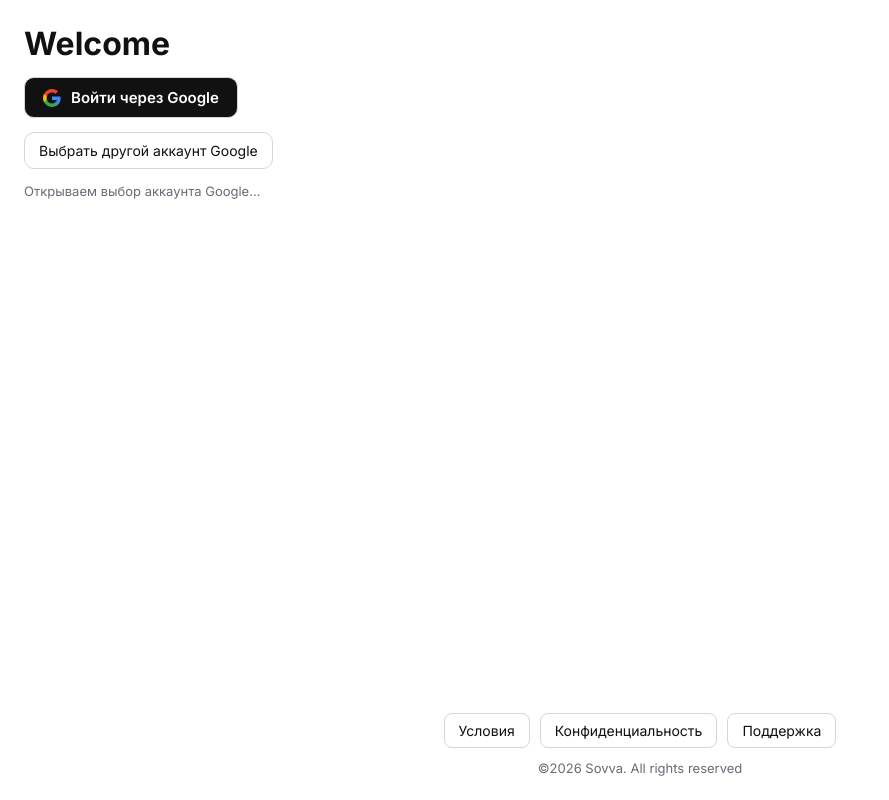
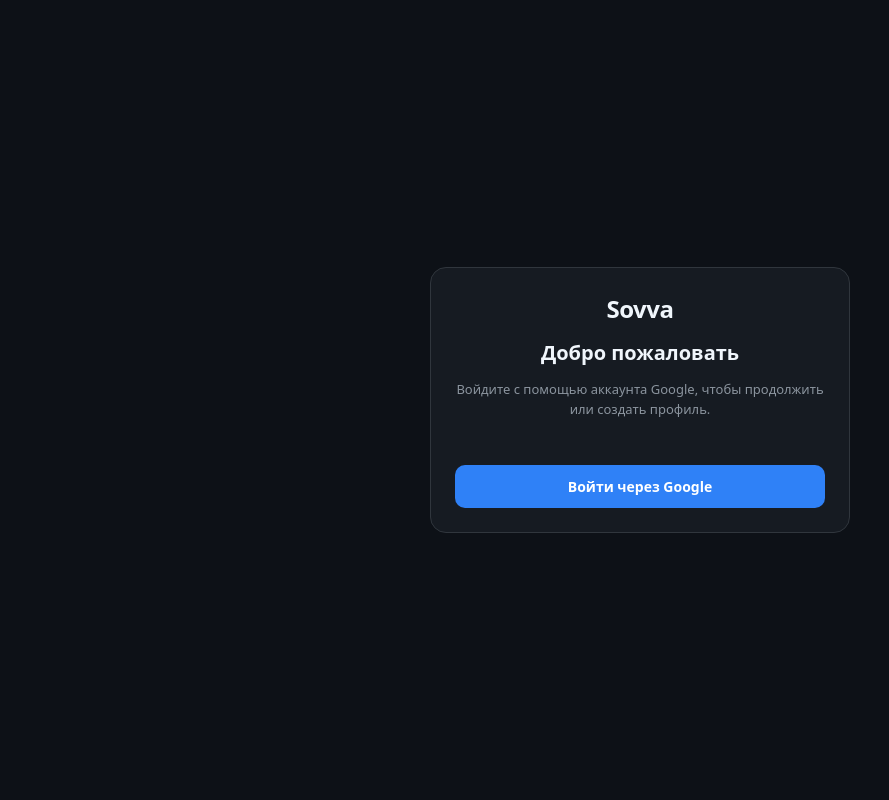
Before and after one commit to sovvabot/Sovva, a plain HTML site: page index.html in a window 1280 px wide. Both pictures are taken after a click on the button "Войти через Google". Shown: the whole page, without its empty margins (0-889 px from the left). Drawn offline with Linux system fonts and the light colour scheme; no server answers.

Commit message:
Update index.html

```diff
--- a/index.html
+++ b/index.html
@@ -3,170 +3,39 @@
 <head>
   <meta charset="UTF-8" />
   <meta name="viewport" content="width=device-width, initial-scale=1.0" />
-  <meta name="color-scheme" content="light dark" />
-  <title>Sovva</title>
-  <link rel="preconnect" href="https://fonts.googleapis.com" />
-  <link rel="preconnect" href="https://fonts.gstatic.com" crossorigin />
-  <link href="https://fonts.googleapis.com/css2?family=Inter:wght@400;600;700&display=swap" rel="stylesheet" />
+  <title>Sovva — Вход</title>
   <style>
-    :root {
-      --bg: #ffffff;
-      --text: #111111;
-      --muted: #656d76;
-      --border: #d0d7de;
-      --btn-bg: #111111;
-      --btn-text: #ffffff;
-    }
-    @media (prefers-color-scheme: dark) {
-      :root {
-        --bg: #0d1117;
-        --text: #f0f6fc;
-        --muted: #8b949e;
-        --border: #30363d;
-        --btn-bg: #f0f6fc;
-        --btn-text: #0d1117;
-      }
-    }
-    * { box-sizing: border-box; }
-    body {
-      font-family: 'Inter', sans-serif;
-      background-color: var(--bg);
-      color: var(--text);
-      margin: 0;
-      padding: 24px;
-      min-height: 100vh;
-      display: flex;
-      flex-direction: column;
-      justify-content: space-between;
-    }
-    main {
-      display: flex;
-      flex-direction: column;
-      align-items: flex-start;
-      gap: 14px;
-    }
-    h1 {
-      margin: 0;
-    }
-    .google-btn {
-      display: inline-flex;
-      align-items: center;
-      gap: 10px;
-      padding: 10px 18px;
-      border-radius: 10px;
-      border: 1px solid var(--border);
-      background-color: var(--btn-bg);
-      color: var(--btn-text);
-      font-family: inherit;
-      font-size: 15px;
-      font-weight: 600;
-      cursor: pointer;
-    }
-    .secondary-btn {
-      padding: 9px 14px;
-      border-radius: 10px;
-      border: 1px solid var(--border);
-      background: transparent;
-      color: var(--text);
-      font-family: inherit;
-      font-size: 14px;
-      font-weight: 500;
-      cursor: pointer;
-    }
-    .status-text {
-      font-size: 13px;
-      color: var(--muted);
-      margin: 0;
-      white-space: pre-line;
-    }
-    footer {
-      margin-top: 40px;
-      display: flex;
-      flex-direction: column;
-      align-items: center;
-      gap: 12px;
-      text-align: center;
-    }
-    .footer-links {
-      display: flex;
-      flex-wrap: wrap;
-      justify-content: center;
-      gap: 10px;
-    }
-    .footer-btn {
-      display: inline-block;
-      padding: 8px 14px;
-      border: 1px solid var(--border);
-      border-radius: 8px;
-      text-decoration: none;
-      color: inherit;
-      font-size: 14px;
-      font-weight: 500;
-    }
-    .copyright {
-      margin: 0;
-      font-size: 13px;
-      color: var(--muted);
-    }
+    :root { --bg:#0d1117; --card:#161b22; --text:#f0f6fc; --muted:#8b949e; --border:#30363d; --accent:#2f81f7; --accent-hover:#58a6ff; --danger:#f85149; }
+    * { box-sizing:border-box; font-family:system-ui,-apple-system,sans-serif; }
+    body { margin:0; min-height:100vh; padding:20px; background:var(--bg); color:var(--text); display:flex; justify-content:center; align-items:center; }
+    .card { width:100%; max-width:420px; background:var(--card); border:1px solid var(--border); border-radius:16px; padding:24px; display:flex; flex-direction:column; gap:14px; text-align:center; }
+    .brand { font-size:24px; font-weight:700; letter-spacing:-0.02em; }
+    h1 { margin:0; font-size:20px; }
+    p { margin:0; font-size:13px; color:var(--muted); line-height:1.5; }
+    .btn-google { width:100%; padding:12px 14px; border-radius:10px; border:none; background:var(--accent); color:#fff; font-size:14px; font-weight:600; cursor:pointer; }
+    .btn-google:hover { background:var(--accent-hover); }
+    .err { color:var(--danger); font-size:13px; min-height:18px; }
   </style>
 </head>
 <body>
-  <main>
-    <h1 id="welcome">Welcome</h1>
-
-    <button id="loginBtn" class="google-btn" type="button">
-      <svg width="18" height="18" viewBox="0 0 24 24" aria-hidden="true">
-        <path fill="#4285F4" d="M23.49 12.27c0-.79-.07-1.54-.19-2.27H12v4.51h6.47c-.29 1.48-1.14 2.73-2.4 3.58v3h3.86c2.26-2.09 3.56-5.17 3.56-8.82z"/>
-        <path fill="#34A853" d="M12 24c3.24 0 5.95-1.08 7.93-2.91l-3.86-3c-1.08.72-2.45 1.16-4.07 1.16-3.13 0-5.78-2.11-6.73-4.96H1.29v3.09C3.26 21.3 7.31 24 12 24z"/>
-        <path fill="#FBBC05" d="M5.27 14.29c-.25-.72-.38-1.49-.38-2.29s.14-1.57.38-2.29V6.62H1.29C.47 8.24 0 10.06 0 12s.47 3.76 1.29 5.38l3.98-3.09z"/>
-        <path fill="#EA4335" d="M12 4.75c1.77 0 3.35.61 4.6 1.8l3.42-3.42C17.95 1.19 15.24 0 12 0 7.31 0 3.26 2.7 1.29 6.62l3.98 3.09c.95-2.85 3.6-4.96 6.73-4.96z"/>
-      </svg>
-      <span>Войти через Google</span>
-    </button>
-
-    <button id="switchGoogleBtn" class="secondary-btn" type="button">
-      Выбрать другой аккаунт Google
-    </button>
-
-    <p id="statusText" class="status-text"></p>
+  <main class="card">
+    <div class="brand">Sovva</div>
+    <h1>Добро пожаловать</h1>
+    <p>Войдите с помощью аккаунта Google, чтобы продолжить или создать профиль.</p>
+    <div id="errMsg" class="err"></div>
+    <button id="googleLoginBtn" type="button" class="btn-google">Войти через Google</button>
   </main>
-
-  <footer>
-    <div class="footer-links">
-      <a class="footer-btn" href="./terms.html">Условия</a>
-      <a class="footer-btn" href="./privacy.html">Конфиденциальность</a>
-      <a class="footer-btn" href="./support.html">Поддержка</a>
-    </div>
-    <p class="copyright">©2026 Sovva. All rights reserved</p>
-  </footer>
-
-  <script>
-    const translations = {
-      ru: "Добро пожаловать",
-      en: "Welcome",
-      de: "Willkommen",
-      uk: "Ласкаво просимо",
-      zh: "欢迎",
-      pt: "Bem-vindo"
-    };
-    const shortLang = (navigator.language || "en").toLowerCase().split("-")[0];
-    document.documentElement.lang = translations[shortLang] ? shortLang : "en";
-    document.getElementById("welcome").textContent = translations[shortLang] || translations.en;
-  </script>
 
   <script type="module">
     import { initializeApp } from "https://www.gstatic.com/firebasejs/11.0.2/firebase-app.js";
     import {
       getAuth,
       GoogleAuthProvider,
-      signInWithPopup,
-      signOut
+      signInWithRedirect,
+      getRedirectResult,
+      onAuthStateChanged
     } from "https://www.gstatic.com/firebasejs/11.0.2/firebase-auth.js";
-    import {
-      getDatabase,
-      ref,
-      get
-    } from "https://www.gstatic.com/firebasejs/11.0.2/firebase-database.js";
+    import { getDatabase, ref, get } from "https://www.gstatic.com/firebasejs/11.0.2/firebase-database.js";
 
     const firebaseConfig = {
       apiKey: "AIzaSyCzok_zQsToh-OzGUBCK4Omx8IELOU9CC4",
@@ -182,63 +51,54 @@
     const auth = getAuth(app);
     const db = getDatabase(app);
     const provider = new GoogleAuthProvider();
-    provider.setCustomParameters({ prompt: "select_account" });
 
-    const loginBtn = document.getElementById("loginBtn");
-    const switchGoogleBtn = document.getElementById("switchGoogleBtn");
-    const statusText = document.getElementById("statusText");
+    const googleLoginBtn = document.getElementById("googleLoginBtn");
+    const errMsg = document.getElementById("errMsg");
+    let routingStarted = false;
 
-    function getWaitTimeText() {
-      const mins = Math.floor(Math.random() * (120 - 15 + 1)) + 15;
-      if (mins < 60) return `${mins} мин`;
-      const h = Math.floor(mins / 60);
-      const m = mins % 60;
-      return m > 0 ? `${h} ч ${m} мин` : `${h} ч`;
-    }
+    async function routeAfterAuth(user) {
+      if (!user || routingStarted) return;
+      routingStarted = true;
 
-    async function routeAfterSignIn(user) {
-      const snap = await get(ref(db, "users/" + user.uid));
-      const profile = snap.exists() ? snap.val() : null;
+      try {
+        const snap = await get(ref(db, `users/${user.uid}`));
+        const profile = snap.exists() ? snap.val() : null;
 
-      const isRegistered = Boolean(
-        profile &&
-        profile.registrationCompleted === true &&
-        typeof profile.firstName === "string" &&
-        profile.firstName.trim().length > 0 &&
-        typeof profile.birthDate === "string" &&
-        profile.birthDate.trim().length > 0
-      );
-
-      if (!isRegistered) {
-        window.location.replace("./auth.html");
-      } else if (profile.hasPassword === true && profile.passwordHash) {
-        window.location.replace("./auth.html?mode=login");
-      } else {
-        window.location.replace("./sovva.html");
+        if (profile && profile.registrationCompleted === true) {
+          window.location.replace("./sovva.html");
+        } else {
+          window.location.replace("./name.html");
+        }
+      } catch (e) {
+        routingStarted = false;
+        errMsg.textContent = e?.message || "Ошибка при проверке профиля.";
       }
     }
 
-    async function openAccountChooser(forceSignOutFirst) {
-      statusText.textContent = "Открываем выбор аккаунта Google...";
+    getRedirectResult(auth)
+      .then((res) => {
+        if (res?.user) {
+          routeAfterAuth(res.user);
+        }
+      })
+      .catch((err) => {
+        errMsg.textContent = err?.message || "Ошибка входа через Google.";
+      });
+
+    onAuthStateChanged(auth, (user) => {
+      if (user) {
+        routeAfterAuth(user);
+      }
+    });
+
+    googleLoginBtn.addEventListener("click", async () => {
+      errMsg.textContent = "";
       try {
-        if (forceSignOutFirst && auth.currentUser) {
-          await signOut(auth);
-        }
-        const result = await signInWithPopup(auth, provider);
-        await routeAfterSignIn(result.user);
+        await signInWithRedirect(auth, provider);
       } catch (err) {
-        if (err.code === "PERMISSION_DENIED") {
-          statusText.textContent =
-            `Упс!!! Кажется, онлайн базы в реальном времени сейчас недоступен.\n` +
-            `Подождите, когда база в реальном времени обновится через ${getWaitTimeText()} — сервер сбросится с нуля, и можно будет заходить снова.`;
-        } else {
-          statusText.textContent = "Ошибка входа: " + err.code;
-        }
+        errMsg.textContent = err?.message || "Не удалось запустить вход через Google.";
       }
-    }
-
-    loginBtn.addEventListener("click", () => openAccountChooser(false));
-    switchGoogleBtn.addEventListener("click", () => openAccountChooser(true));
+    });
   </script>
 </body>
 </html>
```
